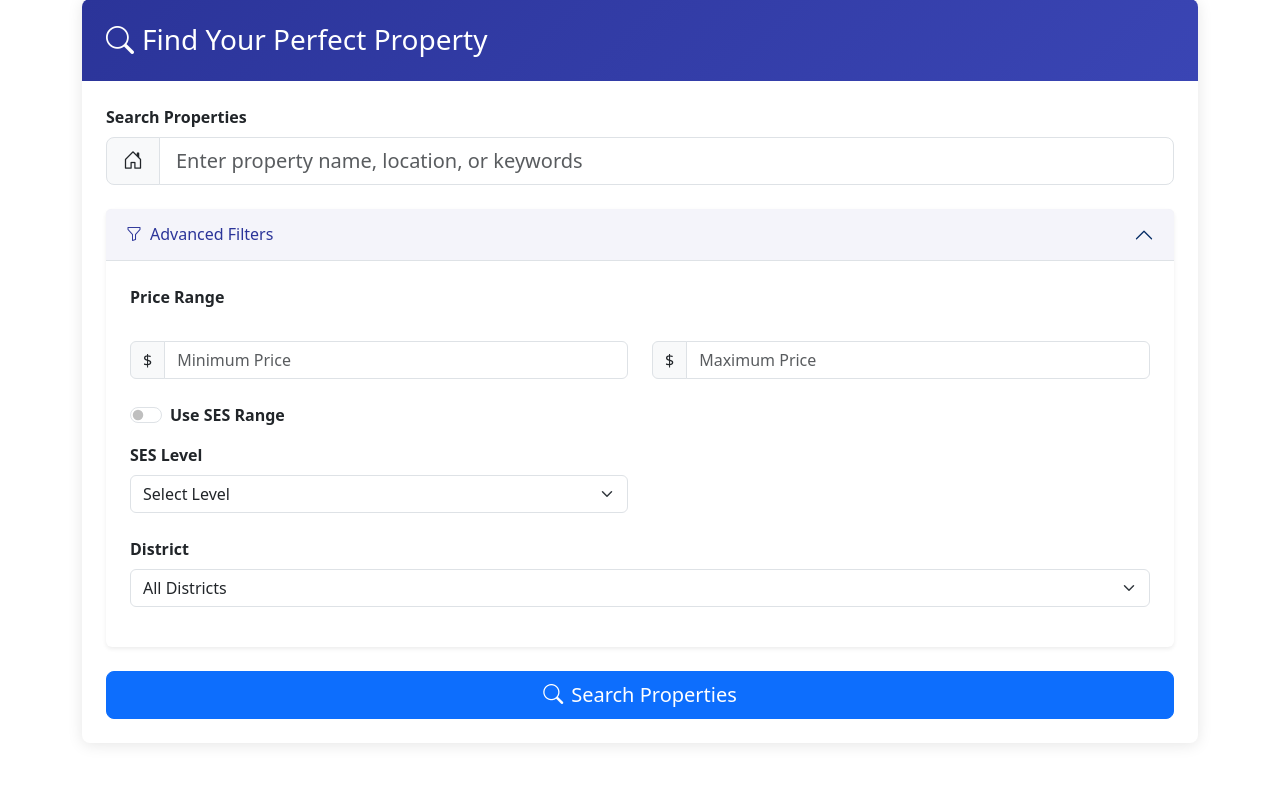
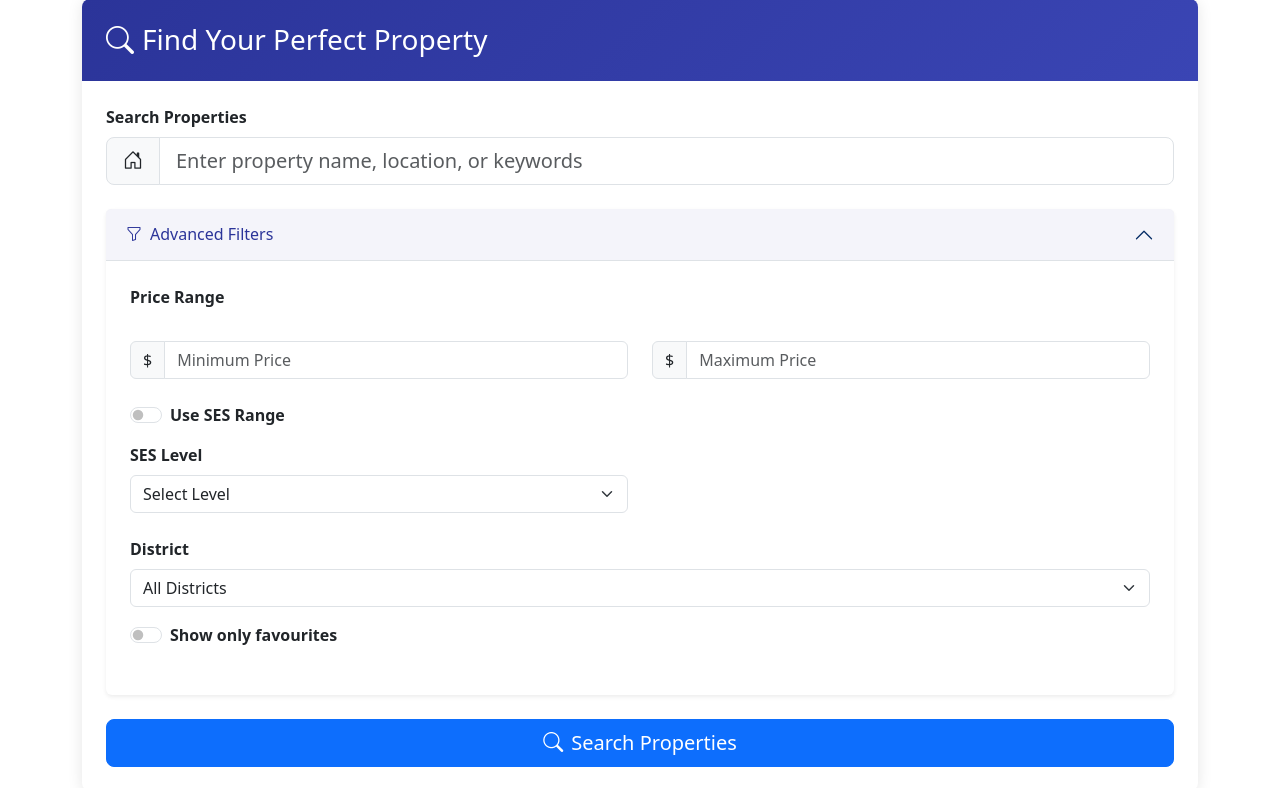
Before and after one commit to AmazingJuan/NextDoorDeals, a Django app: page / in a window 1280 px wide, after a click on "Advanced Filters". Shown: the part 143-931 px from the top of the page. Run offline with Django 5.2, Linux system fonts and the light colour scheme; data comes from the database, SQL or seed files in the repository; both versions use the stored data as it was after the commit; data that the repository does not hold is empty.

Commit message:
Favourite filter

```diff
--- a/account/models.py
+++ b/account/models.py
@@ -1,5 +1,6 @@
 from django.db import models
 from django.contrib.auth.models import User
+
 # Create your models here.
 class UserType(models.Model):
     idUserType = models.IntegerField(blank = False, primary_key=True)
@@ -16,7 +17,6 @@ class Account(models.Model):
     userType = models.ForeignKey(UserType, on_delete = models.CASCADE)
     role = models.ForeignKey(Role, on_delete = models.CASCADE)
 
-
 class PersonAccount(models.Model):
     associatedAccount = models.OneToOneField(Account, on_delete = models.CASCADE, blank = False, primary_key=True)
     firstName = models.CharField(max_length= 30)
--- a/property/templates/home.html
+++ b/property/templates/home.html
@@ -315,10 +315,24 @@
                                             {% endfor %}
                                         </select>
                                     </div>
+                                        <div class = "mb-4">
+                                            <div class="form-check form-switch">
+                                                <input class="form-check-input"
+                                                       type="checkbox"
+                                                       id="favourite"
+                                                       name="favourite"
+                                                       {% if request.GET.favourite %}checked{% endif %}
+                                                       aria-label="Toggle SES range">
+                                                <label class="form-check-label fw-semibold" for="favourite">
+                                                    Show only favourites
+                                                </label>
+                                            </div>
+                                        </div>
+                                    </div>
                                 </div>
                             </div>
                         </div>
-                    </div>
+
 
                     <!-- Search Button -->
                     <div class="d-grid mt-4">
--- a/property/views.py
+++ b/property/views.py
@@ -64,6 +64,14 @@ def home(request):
 
     propertyPresence = properties.exists()  # Mejor alternativa a count() > 0
 
+    properties = Property.objects.all()  # Obtiene todas las propiedades por defecto
+
+    if request.user.is_authenticated and request.GET.get("favourite"):  # Si el usuario está autenticado y activó el filtro
+        account = request.user.account
+        favourite_properties = Favourites.objects.filter(associatedAccount=account).values_list('property', flat=True)
+        properties = properties.filter(id__in=favourite_properties)  # Filtra solo las propiedades favoritas
+
+
     return render(request, 'home.html', {
         'searchTerm': searchTerm,
         'propertys': properties,
```
Also changed, not shown: db.sqlite3.
